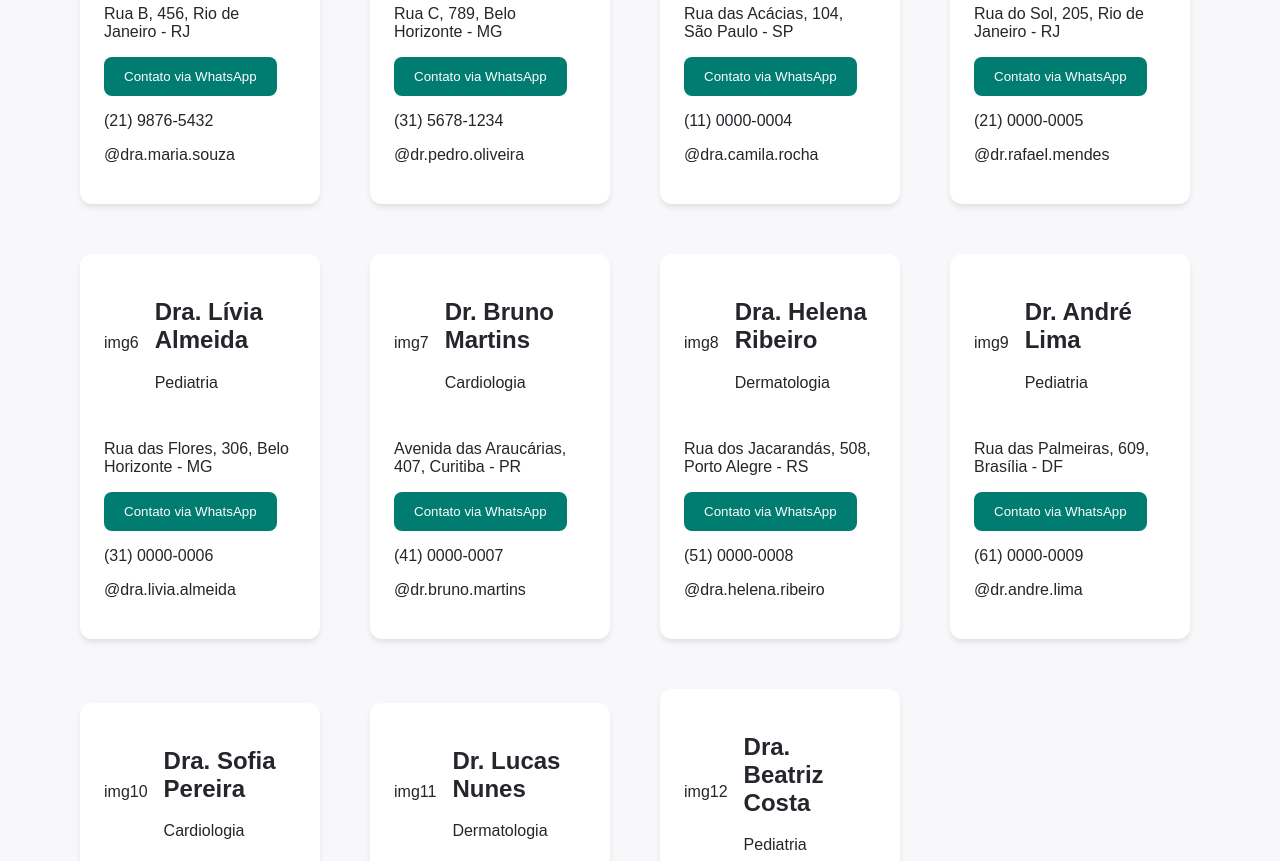
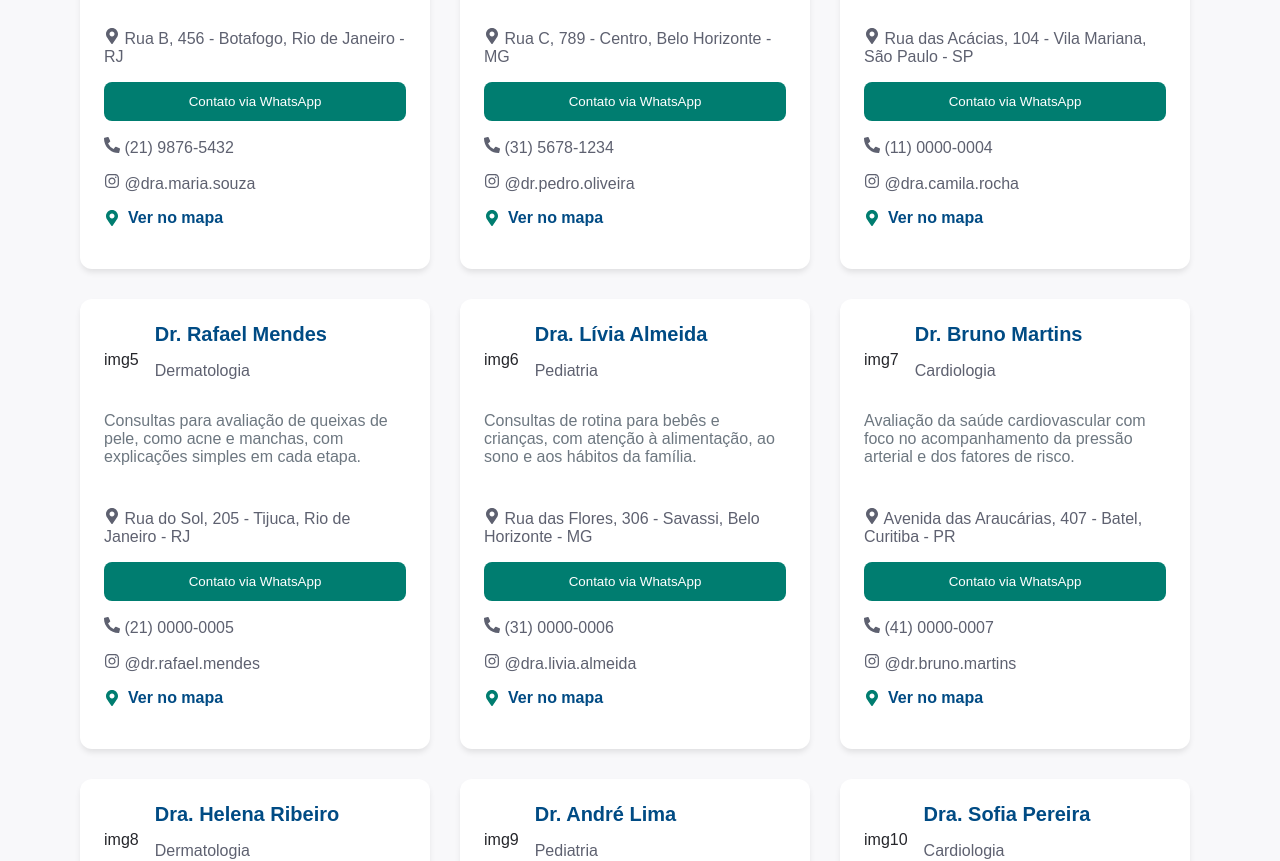
Before and after one commit to DanielTMzz/ConsiMed, a React (Vite) app in the folder ConsiMed/: page /resultados in a window 1280 px wide. Shown: the part 620-1481 px from the top of the page. Built offline with nearby package versions, Linux system fonts and the light colour scheme.

Commit message:
feat: detalha os cards de profissionais
- Adiciona descrições e bairros aos dados fictícios
- Inclui ícones de endereço, telefone e Instagram
- Adiciona e estiliza o link demonstrativo “Ver no mapa”
- Ajusta a altura dos cards, o layout dos resultados e a cor dos textos

```diff
--- a/ConsiMed/src/App.css
+++ b/ConsiMed/src/App.css
@@ -11,3 +11,8 @@
   margin: 0 auto;
   padding: 40px;
 }
+
+p {
+
+  color: var(--cor-texto-padrao);
+}
--- a/ConsiMed/src/components/Cards/Cards.jsx
+++ b/ConsiMed/src/components/Cards/Cards.jsx
@@ -1,10 +1,12 @@
 import styles from './Cards.module.css'
 import Button from '../Button/Button'
-function cards({ imagem, nome, especialidade, contato, endereco, contatarWpp, instagram }) {
+import { FaPhoneAlt, FaInstagram, FaMapMarkerAlt } from "react-icons/fa";
+
+function cards({ imagem, nome, especialidade, descricao, contato, endereco, contatarWpp, instagram }) {
 
     contatarWpp = () => {
         // Lógica para contatar o profissional ou clínica
-        console.log(`Entrando em contato com ${nome}`);
+        alert(`Entrando em contato com ${nome}`);
     }
     return (
         <article className={styles.card}>
@@ -12,16 +14,17 @@ function cards({ imagem, nome, especialidade, contato, endereco, contatarWpp, in
             <header>
                 <div>{imagem}</div>
                 <div>
-                    <h2>{nome}</h2>
+                    <h3 className={styles.name}>{nome}</h3>
                     <p>{especialidade}</p>
                 </div>
             </header>
             <div className={styles.cardBody}>
-                <p>{endereco}</p>
+                <p className={styles.descricao}>{descricao}</p>
+                <p><FaMapMarkerAlt /> {endereco}</p>
                 <Button className={styles.btn} type="button" onClick={contatarWpp}>Contato via WhatsApp</Button>
-                <p>{contato}</p>
-                <p>{instagram}</p>
-
+                <p><FaPhoneAlt /> {contato}</p>
+                <p><FaInstagram /> {instagram}</p>
+                <a href="./resultados"><FaMapMarkerAlt /> Ver no mapa</a>
             </div>
         </article>
     )
--- a/ConsiMed/src/components/Cards/Cards.module.css
+++ b/ConsiMed/src/components/Cards/Cards.module.css
@@ -8,8 +8,11 @@
     padding: 24px;
     box-shadow: 0 4px 6px -1px var(--cor-sombra);
     transition: transform 0.3s;
-    width: 240px;
     /* Largura fixa para os cards */
+    width: 350px;
+    min-height: 450px;
+    height: auto;
+
 
 }
 
@@ -32,4 +35,38 @@ header {
 
 .btn {
     background-color: var(--cor-acao-verde);
+    width: 100%;
 }
+
+.name {
+    font-size: 1.25rem;
+    font-weight: 600;
+    color: var(--cor-primaria);
+    margin: 0;
+}
+
+.descricao{
+    font-size: 1rem;
+    color: var(--cor-texto-secundario);
+    margin: 0;
+    /*deixei altura fixa para manter a posição do botao que vem abaixo igual em todos os cards*/
+    height: 80px;
+
+}
+
+.card a {
+    display: inline-flex;
+    align-items: center;
+    gap: 8px;
+    color: var(--cor-primaria);
+    font-weight: 600;
+    text-decoration: none;
+}
+
+.card a svg {
+    color: var(--cor-acao-verde);
+}
+
+.card a:hover {
+    text-decoration: underline;
+}
--- a/ConsiMed/src/index.css
+++ b/ConsiMed/src/index.css
@@ -10,6 +10,7 @@
   /* Cores de apoio */
   --cor-branco: #ffffff;
   --cor-texto-apoio: #39465b;
+  --cor-texto-padrao: #5e6170;
   --cor-borda-campo: #ccc;
   --cor-borda-cabecalho: #e2e8f0;
   --cor-sombra: rgba(0, 0, 0, 0.1);
--- a/ConsiMed/src/pages/resultados/Resultados.jsx
+++ b/ConsiMed/src/pages/resultados/Resultados.jsx
@@ -2,19 +2,21 @@
 import Cards from '../../components/Cards/Cards'
 import styles from './resultados.module.css'
 import { useState } from 'react'
+import { FaPhoneAlt } from "react-icons/fa";
+
 
 const profissionais = [
-  { 'id': '2', 'imagem': 'img2', 'nome': 'Dra. Maria Souza', 'especialidade': 'Dermatologia', 'contato': '(21) 9876-5432', 'endereco': 'Rua B, 456, Rio de Janeiro - RJ', 'instagram': '@dra.maria.souza' },
-  { 'id': '3', 'imagem': 'img3', 'nome': 'Dr. Pedro Oliveira', 'especialidade': 'Pediatria', 'contato': '(31) 5678-1234', 'endereco': 'Rua C, 789, Belo Horizonte - MG', 'instagram': '@dr.pedro.oliveira' },
-  { 'id': '4', 'imagem': 'img4', 'nome': 'Dra. Camila Rocha', 'especialidade': 'Cardiologia', 'contato': '(11) 0000-0004', 'endereco': 'Rua das Acácias, 104, São Paulo - SP', 'instagram': '@dra.camila.rocha' },
-  { 'id': '5', 'imagem': 'img5', 'nome': 'Dr. Rafael Mendes', 'especialidade': 'Dermatologia', 'contato': '(21) 0000-0005', 'endereco': 'Rua do Sol, 205, Rio de Janeiro - RJ', 'instagram': '@dr.rafael.mendes' },
-  { 'id': '6', 'imagem': 'img6', 'nome': 'Dra. Lívia Almeida', 'especialidade': 'Pediatria', 'contato': '(31) 0000-0006', 'endereco': 'Rua das Flores, 306, Belo Horizonte - MG', 'instagram': '@dra.livia.almeida' },
-  { 'id': '7', 'imagem': 'img7', 'nome': 'Dr. Bruno Martins', 'especialidade': 'Cardiologia', 'contato': '(41) 0000-0007', 'endereco': 'Avenida das Araucárias, 407, Curitiba - PR', 'instagram': '@dr.bruno.martins' },
-  { 'id': '8', 'imagem': 'img8', 'nome': 'Dra. Helena Ribeiro', 'especialidade': 'Dermatologia', 'contato': '(51) 0000-0008', 'endereco': 'Rua dos Jacarandás, 508, Porto Alegre - RS', 'instagram': '@dra.helena.ribeiro' },
-  { 'id': '9', 'imagem': 'img9', 'nome': 'Dr. André Lima', 'especialidade': 'Pediatria', 'contato': '(61) 0000-0009', 'endereco': 'Rua das Palmeiras, 609, Brasília - DF', 'instagram': '@dr.andre.lima' },
-  { 'id': '10', 'imagem': 'img10', 'nome': 'Dra. Sofia Pereira', 'especialidade': 'Cardiologia', 'contato': '(71) 0000-0010', 'endereco': 'Avenida do Parque, 710, Salvador - BA', 'instagram': '@dra.sofia.pereira' },
-  { 'id': '11', 'imagem': 'img11', 'nome': 'Dr. Lucas Nunes', 'especialidade': 'Dermatologia', 'contato': '(81) 0000-0011', 'endereco': 'Rua das Mangueiras, 811, Recife - PE', 'instagram': '@dr.lucas.nunes' },
-  { 'id': '12', 'imagem': 'img12', 'nome': 'Dra. Beatriz Costa', 'especialidade': 'Pediatria', 'contato': '(85) 0000-0012', 'endereco': 'Avenida dos Ipês, 912, Fortaleza - CE', 'instagram': '@dra.beatriz.costa' },
+  { 'id': '2', 'imagem': 'img2', 'nome': 'Dra. Maria Souza', 'especialidade': 'Dermatologia', 'descricao': 'Atendimento voltado à saúde da pele, dos cabelos e das unhas, com orientações claras para o cuidado diário.', 'contato': '(21) 9876-5432', 'endereco': 'Rua B, 456 - Botafogo, Rio de Janeiro - RJ', 'instagram': '@dra.maria.souza' },
+  { 'id': '3', 'imagem': 'img3', 'nome': 'Dr. Pedro Oliveira', 'especialidade': 'Pediatria', 'descricao': 'Acompanhamento do crescimento e desenvolvimento infantil, com atenção às dúvidas das famílias em cada fase.', 'contato': '(31) 5678-1234', 'endereco': 'Rua C, 789 - Centro, Belo Horizonte - MG', 'instagram': '@dr.pedro.oliveira' },
+  { 'id': '4', 'imagem': 'img4', 'nome': 'Dra. Camila Rocha', 'especialidade': 'Cardiologia', 'descricao': 'Atendimento focado na prevenção e no cuidado do coração, com atenção personalizada e linguagem acessível.', 'contato': '(11) 0000-0004', 'endereco': 'Rua das Acácias, 104 - Vila Mariana, São Paulo - SP', 'instagram': '@dra.camila.rocha' },
+  { 'id': '5', 'imagem': 'img5', 'nome': 'Dr. Rafael Mendes', 'especialidade': 'Dermatologia', 'descricao': 'Consultas para avaliação de queixas de pele, como acne e manchas, com explicações simples em cada etapa.', 'contato': '(21) 0000-0005', 'endereco': 'Rua do Sol, 205 - Tijuca, Rio de Janeiro - RJ', 'instagram': '@dr.rafael.mendes' },
+  { 'id': '6', 'imagem': 'img6', 'nome': 'Dra. Lívia Almeida', 'especialidade': 'Pediatria', 'descricao': 'Consultas de rotina para bebês e crianças, com atenção à alimentação, ao sono e aos hábitos da família.', 'contato': '(31) 0000-0006', 'endereco': 'Rua das Flores, 306 - Savassi, Belo Horizonte - MG', 'instagram': '@dra.livia.almeida' },
+  { 'id': '7', 'imagem': 'img7', 'nome': 'Dr. Bruno Martins', 'especialidade': 'Cardiologia', 'descricao': 'Avaliação da saúde cardiovascular com foco no acompanhamento da pressão arterial e dos fatores de risco.', 'contato': '(41) 0000-0007', 'endereco': 'Avenida das Araucárias, 407 - Batel, Curitiba - PR', 'instagram': '@dr.bruno.martins' },
+  { 'id': '8', 'imagem': 'img8', 'nome': 'Dra. Helena Ribeiro', 'especialidade': 'Dermatologia', 'descricao': 'Atendimento dermatológico voltado à avaliação de pintas e outras alterações da pele, com orientação sobre proteção solar.', 'contato': '(51) 0000-0008', 'endereco': 'Rua dos Jacarandás, 508 - Moinhos de Vento, Porto Alegre - RS', 'instagram': '@dra.helena.ribeiro' },
+  { 'id': '9', 'imagem': 'img9', 'nome': 'Dr. André Lima', 'especialidade': 'Pediatria', 'descricao': 'Acompanhamento da saúde de crianças em idade escolar, com espaço para conversar sobre rotina e bem-estar.', 'contato': '(61) 0000-0009', 'endereco': 'Rua das Palmeiras, 609 - Asa Norte, Brasília - DF', 'instagram': '@dr.andre.lima' },
+  { 'id': '10', 'imagem': 'img10', 'nome': 'Dra. Sofia Pereira', 'especialidade': 'Cardiologia', 'descricao': 'Consultas voltadas ao acompanhamento da saúde do coração, com atenção ao histórico familiar e aos hábitos do dia a dia.', 'contato': '(71) 0000-0010', 'endereco': 'Avenida do Parque, 710 - Pituba, Salvador - BA', 'instagram': '@dra.sofia.pereira' },
+  { 'id': '11', 'imagem': 'img11', 'nome': 'Dr. Lucas Nunes', 'especialidade': 'Dermatologia', 'descricao': 'Atendimento para queixas de pele, cabelos e couro cabeludo, com escuta atenta e orientações para a rotina.', 'contato': '(81) 0000-0011', 'endereco': 'Rua das Mangueiras, 811 - Boa Viagem, Recife - PE', 'instagram': '@dr.lucas.nunes' },
+  { 'id': '12', 'imagem': 'img12', 'nome': 'Dra. Beatriz Costa', 'especialidade': 'Pediatria', 'descricao': 'Acompanhamento pediátrico da primeira infância, com atenção aos marcos do desenvolvimento e às dúvidas dos responsáveis.', 'contato': '(85) 0000-0012', 'endereco': 'Avenida dos Ipês, 912 - Meireles, Fortaleza - CE', 'instagram': '@dra.beatriz.costa' },
 
 ]
 
@@ -74,6 +76,7 @@ function Resultados() {
             imagem={p.imagem}
             nome={p.nome}
             especialidade={p.especialidade}
+            descricao={p.descricao}
             contato={p.contato}
             endereco={p.endereco}
             instagram={p.instagram}
--- a/ConsiMed/src/pages/resultados/resultados.module.css
+++ b/ConsiMed/src/pages/resultados/resultados.module.css
@@ -41,10 +41,10 @@
 }
 
 .areaCards {
-    align-items: center;
+    display: flex;
+    align-items:start;
     justify-content: start;
-    display: flex;
     flex-wrap: wrap;
-    gap: 50px;
+    gap: 30px;
     margin-top: 40px;
 }
```
